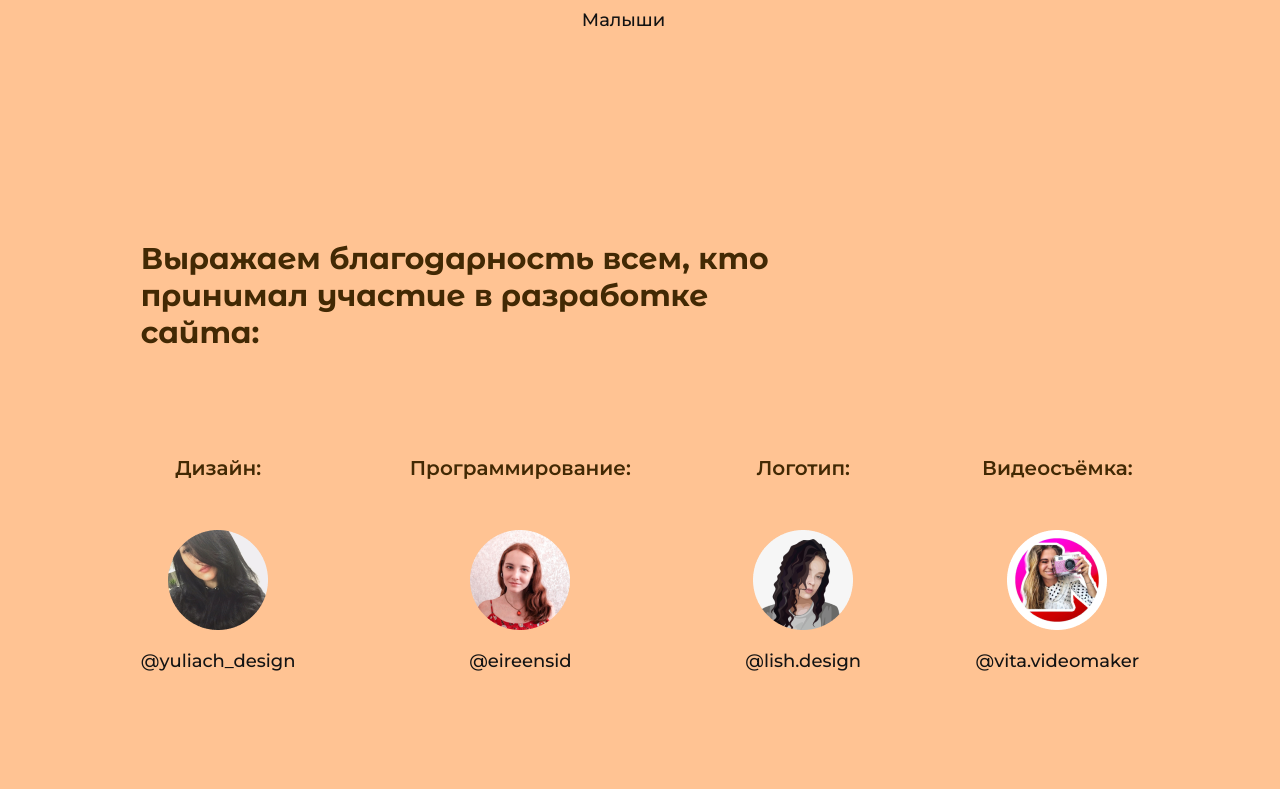
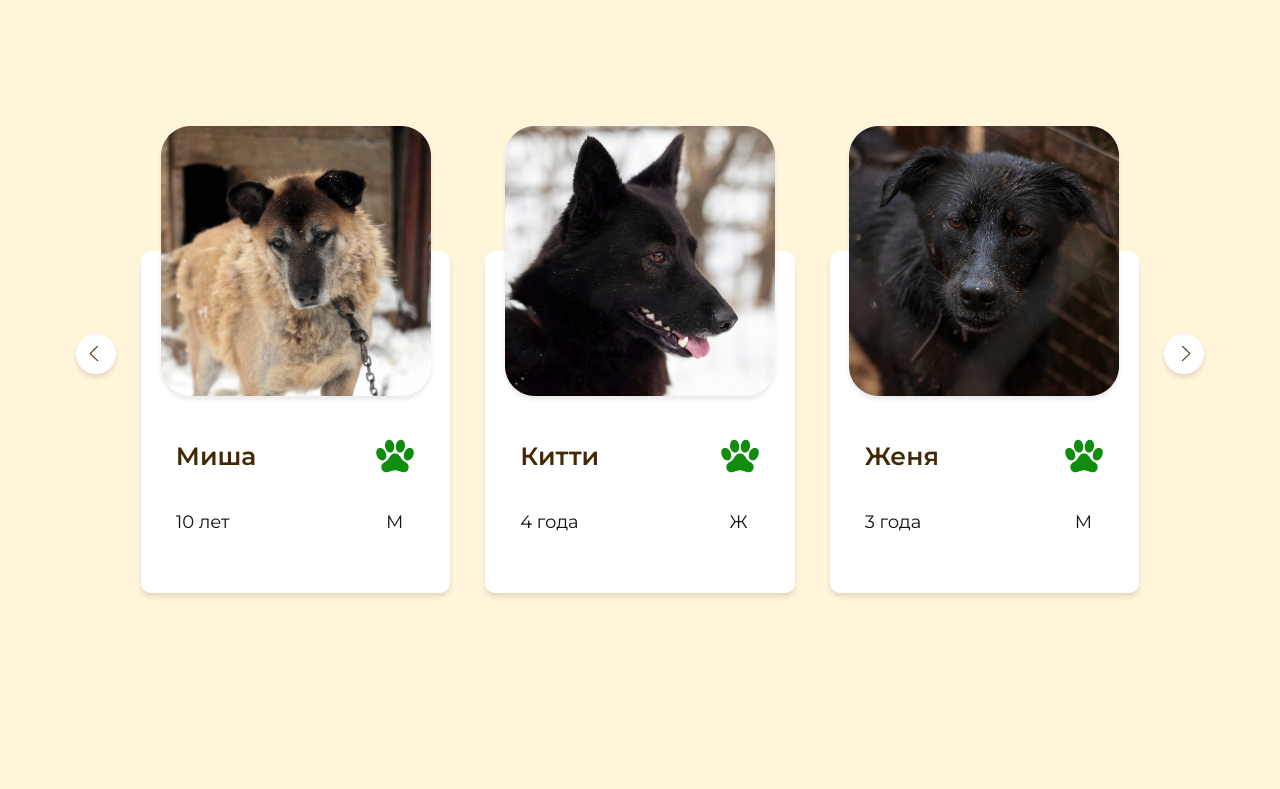
Before and after one commit to eireensid/animal-shelter, a Next.js app: page /needs in a window 1280 px wide. Shown: the part 3251-4040 px from the top of the page. Built offline with nearby package versions, Linux system fonts and the light colour scheme.

Commit message:
animal carousel component create and use

```diff
--- /dev/null
+++ b/components/AnimalCarousel.js
@@ -0,0 +1,29 @@
+import {useState} from 'react'
+import AnimalCard from '~/components/AnimalCard'
+import styles from '~/styles/components/AnimalCarousel.module.scss'
+
+export default function AnimalCarousel() {
+
+  const [animals, setAnimals] = useState([
+    {name: "Миша", age: "10 лет", sex: "М", photo: "Misha.png"},
+    {name: "Китти", age: "4 года", sex: "Ж", photo: "Kitty.png"},
+    {name: "Женя", age: "3 года", sex: "М", photo: "Zhenya.png"}
+  ])
+
+  return <>
+    <div className={styles.findCarouselCard}>
+      <h2 className={styles.findHomeTitle}>Сейчас ищут дом:</h2>
+      <div className={styles.findCarouselBlock}>
+        <div className={`${styles.findCarouselArrowLeft} ${styles.findCarouselArrow}`}>
+          <img src="/img/arrow-left.png" alt="влево"/>
+        </div>
+        {animals.map((animal, key) => (
+          <AnimalCard name={animal.name} age={animal.age} sex={animal.sex} photo={animal.photo} key={Math.random()}/>
+        ))}
+        <div className={`${styles.findCarouselArrowRight} ${styles.findCarouselArrow}`}>
+          <img src="/img/arrow-right.png" alt="вправо"/>
+        </div>
+      </div>
+    </div>
+  </>
+}
--- a/pages/index.js
+++ b/pages/index.js
@@ -2,6 +2,7 @@ import Link from 'next/link'
 import {useState} from 'react'
 import { MainLayout } from '~/components/MainLayout'
 import AnimalCard from '~/components/AnimalCard'
+import AnimalCarousel from '~/components/AnimalCarousel'
 import FindAnimalInput from '~/components/FindAnimalInput'
 import SearchInput from '~/components/SearchInput'
 import PawLabel from '~/components/PawLabel'
@@ -31,7 +32,8 @@ export default function Index(title='Главная') {
 
     <section>
       <div className={`${styles.findHomeBlock} ${styles.pagePaddings}`}>
-        <h2 className={styles.findHomeTitle}>Сейчас ищут дом:</h2>
+        <AnimalCarousel/>
+        {/* <h2 className={styles.findHomeTitle}>Сейчас ищут дом:</h2>
         <div className={styles.findCarouselBlock}>
           <div className={`${styles.findCarouselArrowLeft} ${styles.findCarouselArrow}`}>
             <img src="/img/arrow-left.png" alt="влево"/>
@@ -42,7 +44,7 @@ export default function Index(title='Главная') {
           <div className={`${styles.findCarouselArrowRight} ${styles.findCarouselArrow}`}>
             <img src="/img/arrow-right.png" alt="вправо"/>
           </div>
-        </div>
+        </div> */}
 
         <div className={styles.videoBlock}>
           <div className={styles.videoText}>
--- a/pages/needs.js
+++ b/pages/needs.js
@@ -1,6 +1,7 @@
 import Router from 'next/router'
 import {MainLayout} from '~/components/MainLayout'
 import VisitingRules from '~/components/VisitingRules'
+import AnimalCarousel from '~/components/AnimalCarousel'
 import styles from '~/styles/needs.module.scss'
 
 export default function About(title='Основные нужды приюта') {
@@ -84,7 +85,14 @@ export default function About(title='Основные нужды приюта')
             <span>Синулокс 500 и 250 мг</span>
           </div>
         </div>
-        <VisitingRules/>
+        <div className={styles.visitingRulesWrapper}>
+          <VisitingRules/>
+        </div>
+      </div>
+    </section>
+    <section>
+      <div className={`${styles.animalCarouselWrapper} ${styles.pagePaddings}`}>
+        <AnimalCarousel/>
       </div>
     </section>
   </MainLayout>
--- /dev/null
+++ b/styles/components/AnimalCarousel.module.scss
@@ -0,0 +1,27 @@
+.findHomeTitle {
+  padding: {
+    top: 145px;
+    bottom: 260px;
+  }
+}
+.findCarouselBlock {
+  display: flex;
+  align-items: flex-start;
+  justify-content: space-between;
+  position: relative;
+}
+
+.findCarouselArrow {
+  position: absolute;
+  top: 24%;
+}
+.findCarouselArrowLeft {
+  left: -7%;
+}
+.findCarouselArrowRight {
+  right: -7%;
+}
+
+// .findHomeBlock {
+//   position: relative;
+// }
--- a/styles/needs.module.scss
+++ b/styles/needs.module.scss
@@ -12,7 +12,7 @@
   background: $pageBg;
   padding: {
     left: 11%;
-    right: 40px;
+    right: 3%;
     top: 100px;
   }
 }
@@ -50,3 +50,13 @@
 .needsListItem img {
   margin-right: 15px;
 }
+
+.visitingRulesWrapper {
+  padding-bottom: 200px;
+}
+
+
+.animalCarouselWrapper {
+  background: $pageBg;
+  padding-bottom: 200px;
+}
```
Also changed, not shown: components/VisitingRules.js (+13 -13 lines), styles/index.module.scss (+21 -21 lines).
